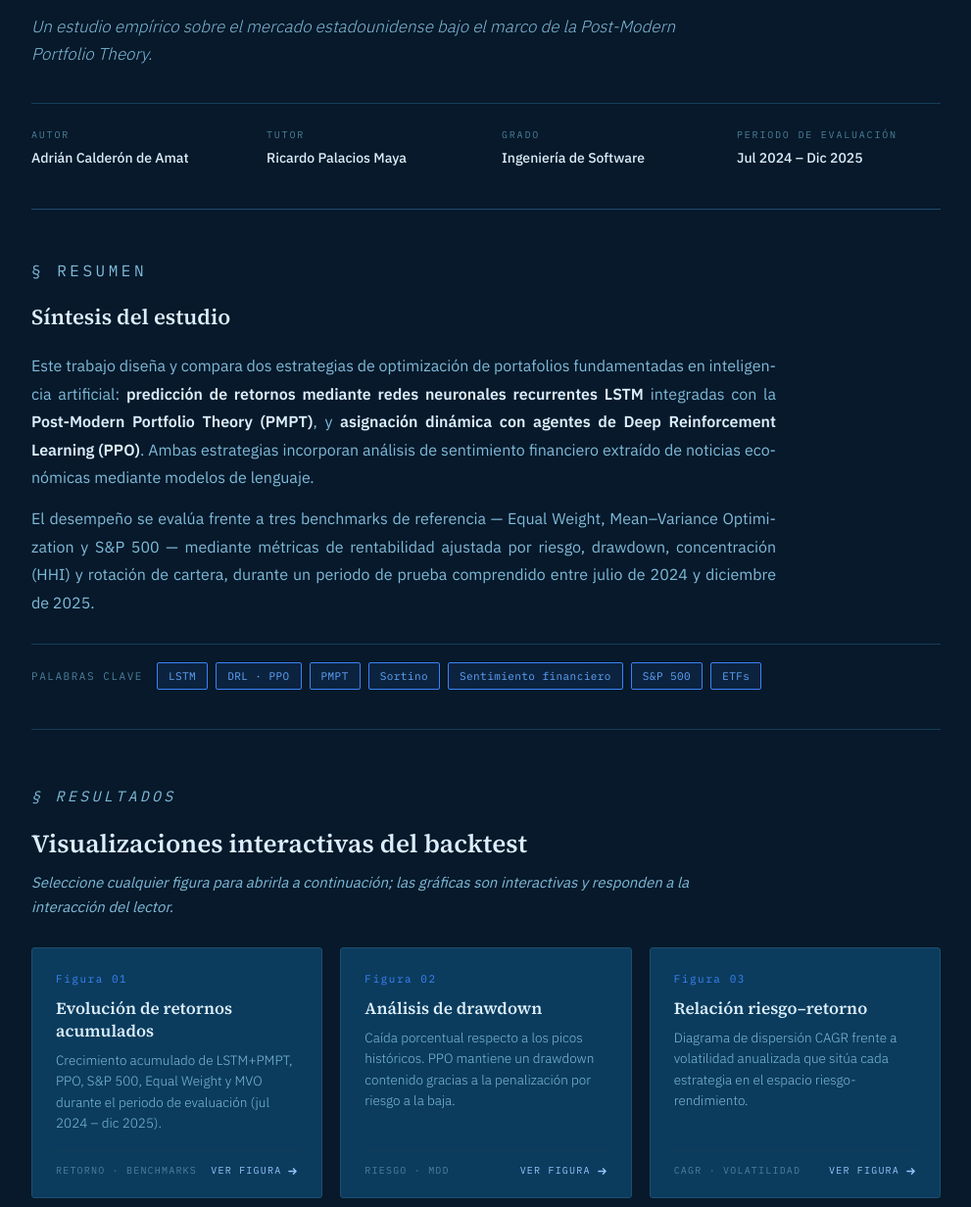
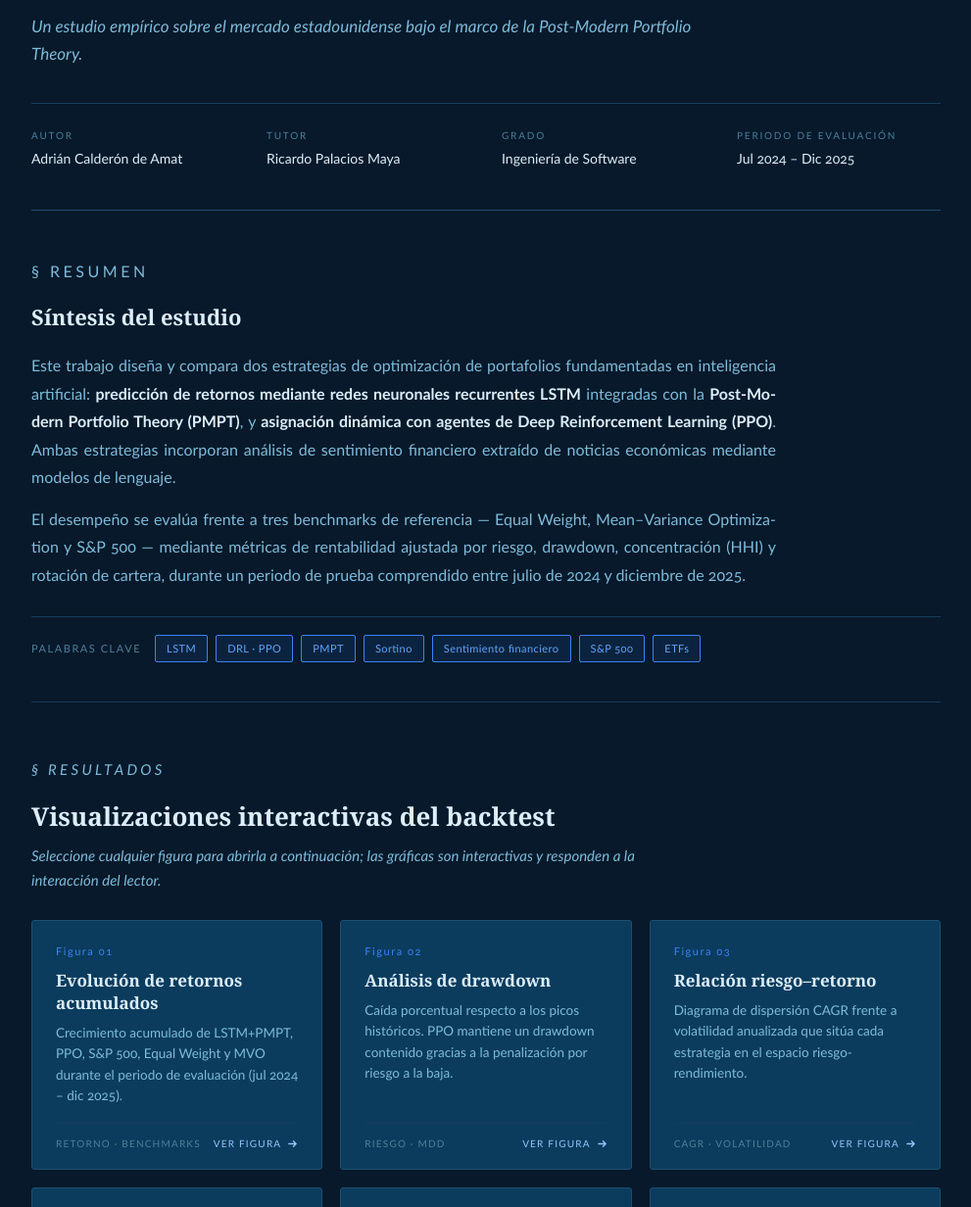
Before and after one commit to acalde02/Resultados-Tesis, a plain HTML site: page index.html in a window 1280 px wide. Shown: the part 385-1617 px from the top of the page at 98% size, without its empty margins (144-1135 px from the left). Drawn offline with Linux system fonts and the light colour scheme.

Commit message:
cambios en la tipografia
Co-Authored-By: Claude Opus 4.7 <noreply@anthropic.com>

```diff
--- a/index.html
+++ b/index.html
@@ -4,9 +4,7 @@
   <meta charset="UTF-8" />
   <meta name="viewport" content="width=device-width, initial-scale=1.0"/>
   <title>TFG — Adrián Calderón de Amat</title>
-  <link rel="preconnect" href="https://fonts.googleapis.com">
-  <link rel="preconnect" href="https://fonts.gstatic.com" crossorigin>
-  <link href="https://fonts.googleapis.com/css2?family=Source+Serif+4:ital,opsz,wght@0,8..60,300..700;1,8..60,300..700&family=IBM+Plex+Sans:wght@300;400;500;600&family=IBM+Plex+Mono:wght@300;400;500&display=swap" rel="stylesheet"/>
+  <!-- Tipografía: Georgia (títulos) · Calibri (cuerpo) — system fonts, sin carga externa -->
   <style>
     :root {
       --bg: #07192a;
@@ -27,7 +25,7 @@
     body {
       background: var(--bg);
       color: var(--text);
-      font-family: 'IBM Plex Sans', system-ui, sans-serif;
+      font-family: Calibri, 'Segoe UI', system-ui, sans-serif;
       font-weight: 400;
       font-size: 17px;
       line-height: 1.65;
@@ -51,7 +49,7 @@
     }
 
     .eyebrow {
-      font-family: 'IBM Plex Mono', monospace;
+      font-family: Calibri, 'Segoe UI', sans-serif;
       font-size: 11px;
       letter-spacing: .22em;
       text-transform: uppercase;
@@ -64,7 +62,7 @@
     }
 
     h1 {
-      font-family: 'Source Serif 4', Georgia, serif;
+      font-family: Georgia, 'Times New Roman', serif;
       font-size: clamp(30px, 3.6vw, 44px);
       line-height: 1.18;
       font-weight: 600;
@@ -98,14 +96,14 @@
     }
 
     .meta-item {
-      font-family: 'IBM Plex Sans', sans-serif;
+      font-family: Calibri, 'Segoe UI', sans-serif;
       font-size: 13px;
       color: var(--muted);
     }
 
     .meta-item .label {
       display: block;
-      font-family: 'IBM Plex Mono', monospace;
+      font-family: Calibri, 'Segoe UI', sans-serif;
       font-size: 10px;
       letter-spacing: .18em;
       text-transform: uppercase;
@@ -126,7 +124,7 @@
     }
 
     .section-mark {
-      font-family: 'IBM Plex Mono', monospace;
+      font-family: Calibri, 'Segoe UI', sans-serif;
       font-size: 10px;
       letter-spacing: .22em;
       text-transform: uppercase;
@@ -135,7 +133,7 @@
     }
 
     .abstract h2 {
-      font-family: 'Source Serif 4', Georgia, serif;
+      font-family: Georgia, 'Times New Roman', serif;
       font-size: 22px;
       font-weight: 600;
       margin-bottom: 18px;
@@ -170,7 +168,7 @@
     }
 
     .kw-label {
-      font-family: 'IBM Plex Mono', monospace;
+      font-family: Calibri, 'Segoe UI', sans-serif;
       font-size: 11px;
       letter-spacing: .14em;
       text-transform: uppercase;
@@ -180,7 +178,7 @@
     }
 
     .kw {
-      font-family: 'IBM Plex Mono', monospace;
+      font-family: Calibri, 'Segoe UI', sans-serif;
       font-size: 11px;
       color: var(--accent-soft);
       padding: 4px 11px;
@@ -196,7 +194,7 @@
     }
 
     .section-header h2 {
-      font-family: 'Source Serif 4', Georgia, serif;
+      font-family: Georgia, 'Times New Roman', serif;
       font-size: 26px;
       font-weight: 600;
       color: var(--text);
@@ -260,7 +258,7 @@
     .card.active::before { transform: scaleY(1); }
 
     .card-num {
-      font-family: 'IBM Plex Mono', monospace;
+      font-family: Calibri, 'Segoe UI', sans-serif;
       font-size: 11px;
       letter-spacing: .14em;
       color: var(--accent);
@@ -268,7 +266,7 @@
     }
 
     .card-title {
-      font-family: 'Source Serif 4', Georgia, serif;
+      font-family: Georgia, 'Times New Roman', serif;
       font-size: 17px;
       font-weight: 600;
       line-height: 1.35;
@@ -281,7 +279,7 @@
       color: var(--text-soft);
       line-height: 1.6;
       flex: 1;
-      font-family: 'IBM Plex Sans', sans-serif;
+      font-family: Calibri, 'Segoe UI', sans-serif;
       font-weight: 300;
     }
 
@@ -292,7 +290,7 @@
       display: flex;
       align-items: center;
       justify-content: space-between;
-      font-family: 'IBM Plex Mono', monospace;
+      font-family: Calibri, 'Segoe UI', sans-serif;
       font-size: 10px;
       letter-spacing: .12em;
       text-transform: uppercase;
@@ -337,7 +335,7 @@
     }
 
     .viewer-num {
-      font-family: 'IBM Plex Mono', monospace;
+      font-family: Calibri, 'Segoe UI', sans-serif;
       font-size: 10px;
       letter-spacing: .18em;
       text-transform: uppercase;
@@ -345,7 +343,7 @@
     }
 
     .viewer-title {
-      font-family: 'Source Serif 4', Georgia, serif;
+      font-family: Georgia, 'Times New Roman', serif;
       font-size: 17px;
       font-weight: 600;
       color: var(--text);
@@ -357,7 +355,7 @@
     }
 
     .btn {
-      font-family: 'IBM Plex Mono', monospace;
+      font-family: Calibri, 'Segoe UI', sans-serif;
       font-size: 11px;
       letter-spacing: .1em;
       text-transform: uppercase;
@@ -405,14 +403,14 @@
       align-items: center;
       flex-wrap: wrap;
       gap: 12px;
-      font-family: 'IBM Plex Mono', monospace;
+      font-family: Calibri, 'Segoe UI', sans-serif;
       font-size: 11px;
       letter-spacing: .08em;
       color: var(--muted);
     }
 
     footer .signature {
-      font-family: 'Source Serif 4', Georgia, serif;
+      font-family: Georgia, 'Times New Roman', serif;
       font-style: italic;
       font-size: 13px;
       letter-spacing: 0;
```
